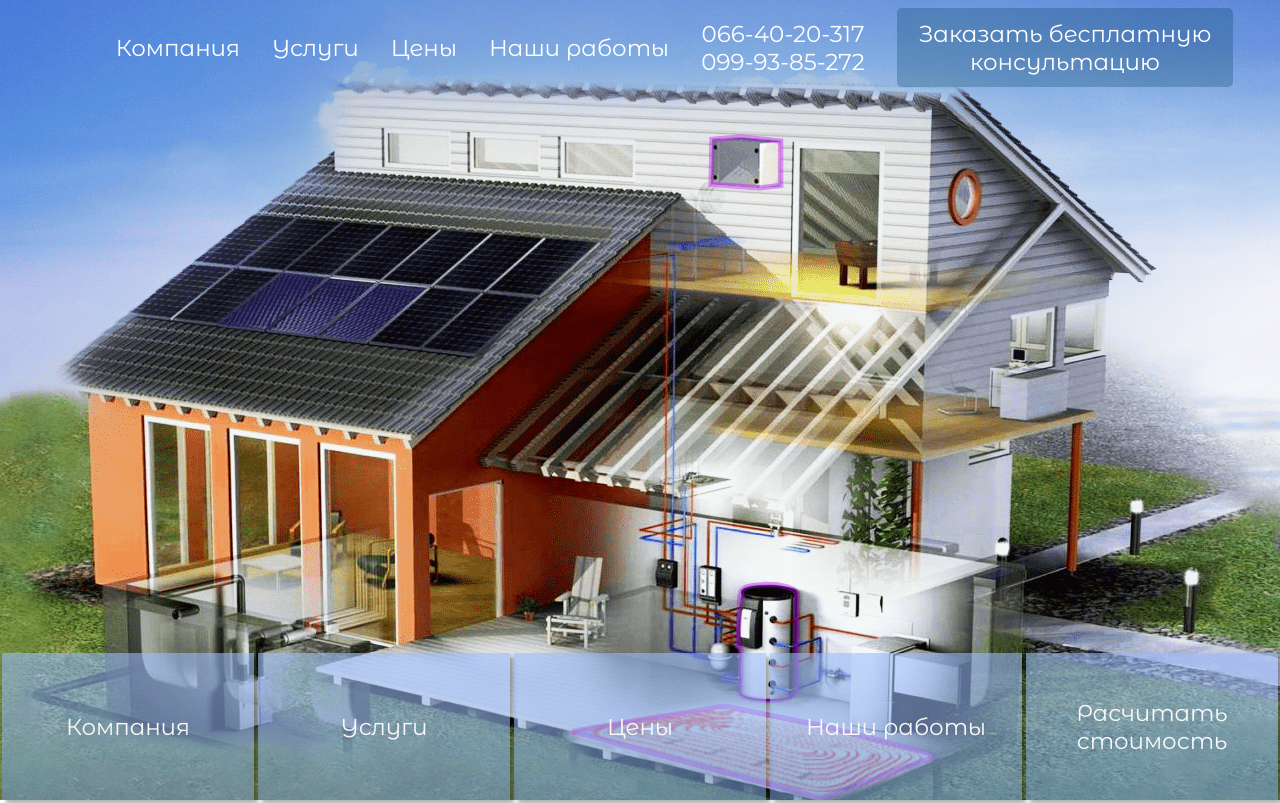
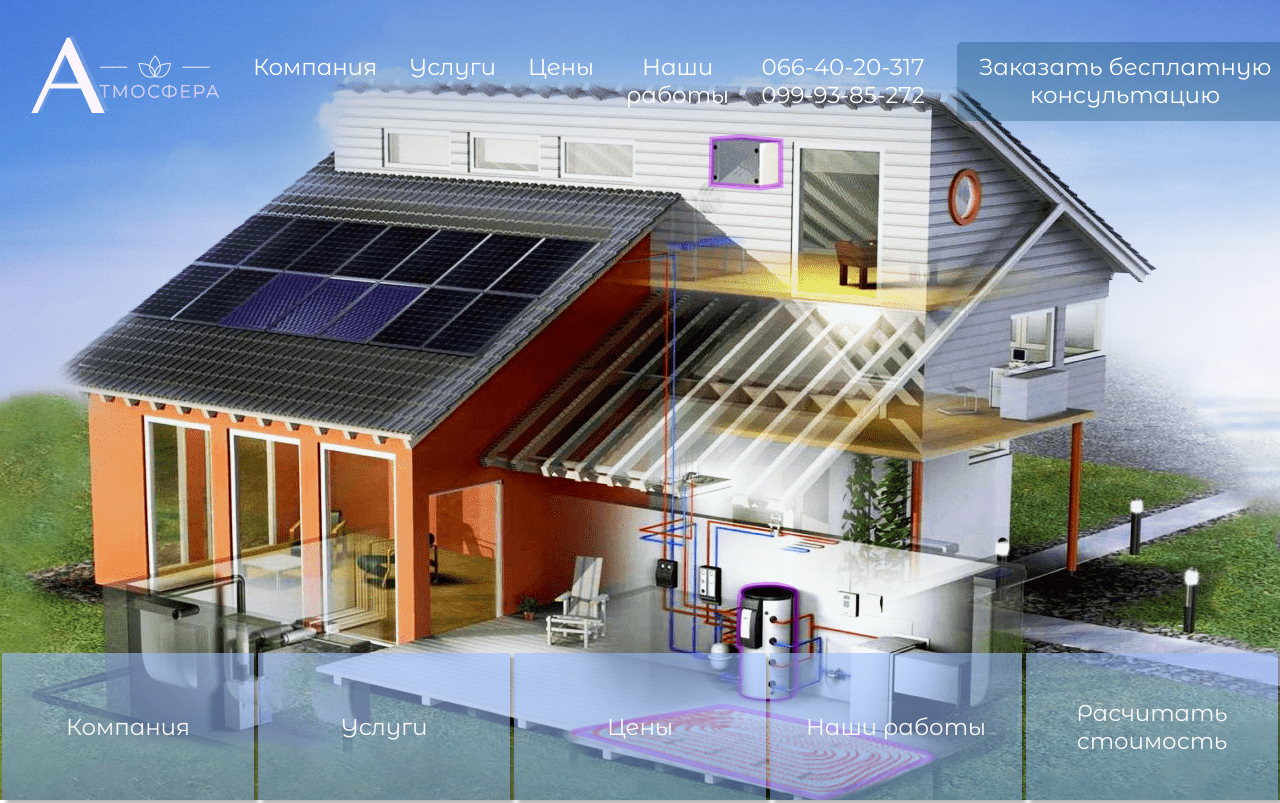
Before and after one commit to Qzy91/Atmosfera, a plain HTML site: page index.html in a window 1280 px wide. Shown: the top 803 px of the page. Drawn offline with Linux system fonts and the light colour scheme; a web font is replaced by a local one.

Commit message:
second commit

```diff
--- a/index.html
+++ b/index.html
@@ -16,7 +16,7 @@
 				<div class="nav-menu__logo">
 					<a class="" href="#">
 						<div class="d-flex">
-								<div class="a-grey"><a><img src="./..//img/logo.png" alt=""></a></div>
+								<div class="a-grey"><a><img src="./img/logo.png" alt=""></a></div>
 						</div>
 					</a>
 				</div>
```
Also changed, not shown: 2 other files.
